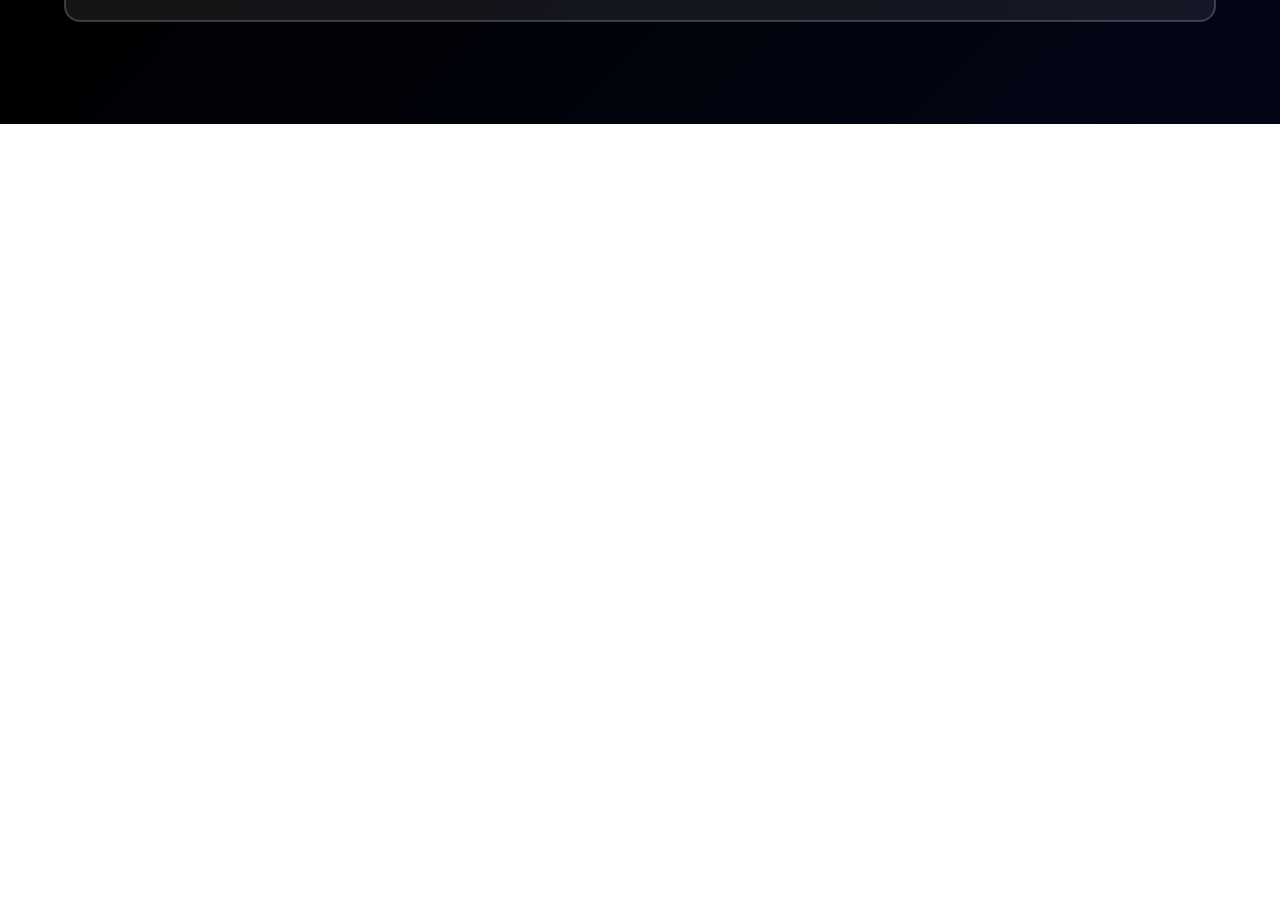
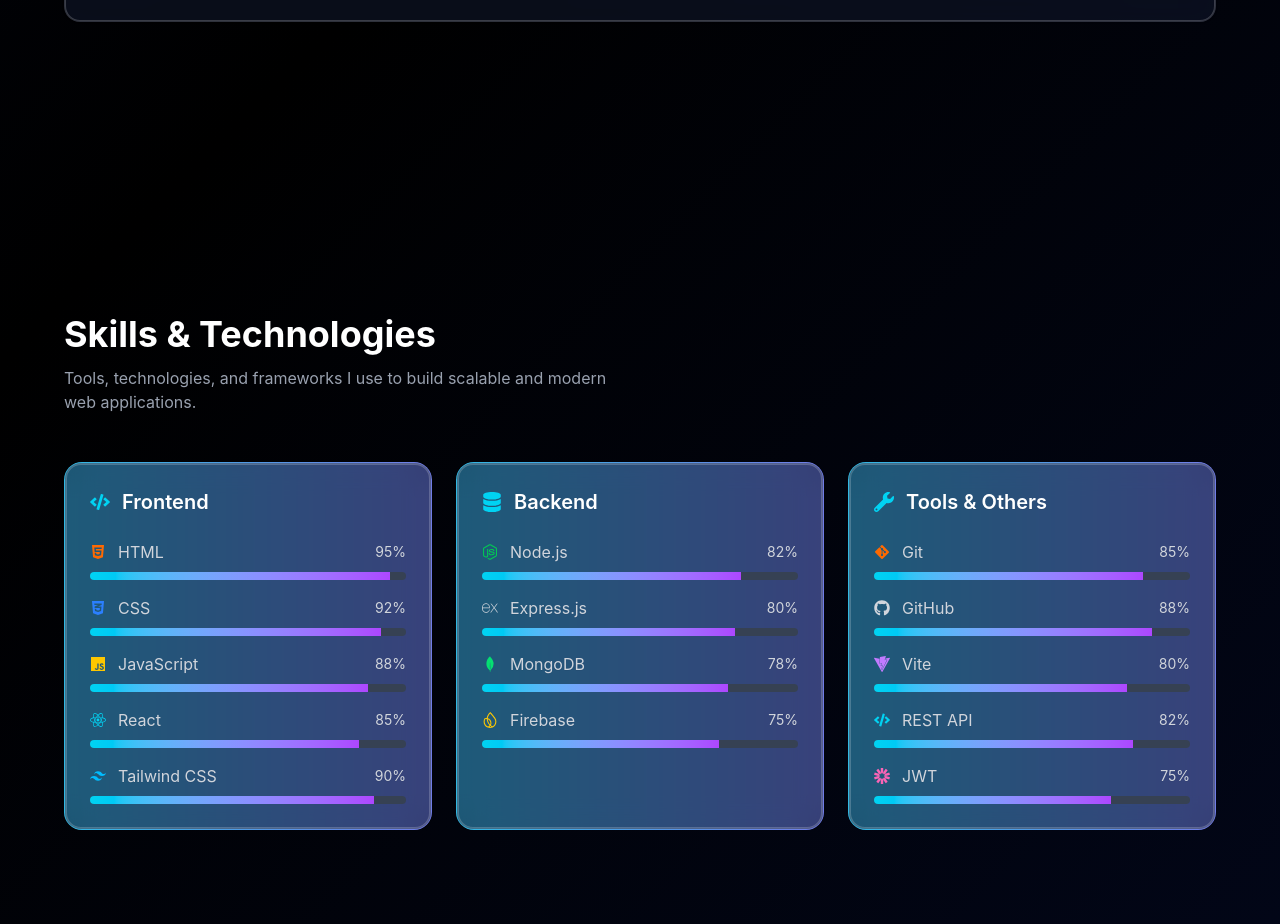
Before and after one commit to shakil218/my-personal-portfolio, a React (Vite) app: page / in a window 1280 px wide. Shown: the part 1476-2400 px from the top of the page. Before the commit the page ends 1600 px from the top, so only its background shows below. Built offline with nearby package versions, Linux system fonts and the light colour scheme.

Commit message:
Skills and Experience section design done

```diff
--- a/package.json
+++ b/package.json
@@ -15,6 +15,7 @@
     "lucide-react": "^0.562.0",
     "react": "^19.2.0",
     "react-dom": "^19.2.0",
+    "react-icons": "^5.5.0",
     "react-router": "^7.11.0",
     "react-router-dom": "^7.11.0",
     "tailwindcss": "^4.1.18"
--- a/src/index.css
+++ b/src/index.css
@@ -25,3 +25,38 @@
   border: 1px solid rgba(255, 255, 255, 0.15);
   border-radius: 16px;
 }
+
+/* 🔥 Animated Gradient Border */
+.gradient-border {
+  padding: 1px;
+  border-radius: 18px;
+  overflow: hidden;
+  background: linear-gradient(
+    270deg,
+    #22d3ee,
+    #6366f1,
+    #a855f7,
+    #22d3ee
+  );
+  background-size: 600% 600%;
+  animation: borderFlow 6s linear infinite;
+}
+
+@keyframes borderFlow {
+  0% { background-position: 0% 50%; }
+  50% { background-position: 100% 50%; }
+  100% { background-position: 0% 50%; }
+}
+
+/* Glassmorphism */
+.glass {
+  border-radius: 16px;
+  background: rgba(15, 23, 42, 0.6);
+  backdrop-filter: blur(14px);
+}
+
+/* 🔥 Hover Glow Effect */
+.skill-item:hover {
+  transform: translateX(4px);
+  text-shadow: 0 0 8px currentColor;
+}
--- a/src/layout/MainLayout.jsx
+++ b/src/layout/MainLayout.jsx
@@ -2,6 +2,8 @@
 import Navbar from '../components/Navbar';
 import Home from '../pages/Home';
 import About from '../pages/About';
+// import Projects from '../pages/Projects';
+import SkillsSection from '../pages/skills/SkillsSection';
 
 const MainLayout = () => {
   return (
@@ -10,6 +12,8 @@
       <main>
         <Home></Home>
         <About></About>
+        <SkillsSection></SkillsSection>
+        {/* <Projects></Projects> */}
       </main>
     </>
   );
--- a/src/pages/About.jsx
+++ b/src/pages/About.jsx
@@ -5,9 +5,9 @@
   return (
     <section
       id="about"
-      className="relative min-h-screen px-6 pt-28 sm:pt-32 md:pt-36 lg:pt-24 flex items-center justify-center"
+      className="relative min-h-screen px-6 pt-24 flex items-center justify-center"
     >
-      <div className="glass max-w-6xl w-full p-10 grid grid-cols-1 md:grid-cols-2 gap-12">
+      <div className="glass max-w-6xl w-full p-10 grid grid-cols-1 lg:grid-cols-2 gap-12">
         {/* LEFT CONTENT */}
         <motion.div
           initial={{ opacity: 0, x: -40 }}
--- /dev/null
+++ b/src/pages/skills/SkillCard.jsx
@@ -0,0 +1,42 @@
+import { motion } from "framer-motion";
+const SkillCard = ({ title, icon, skills }) => {
+  return (
+    /* 🔥 MODIFICATION 1:
+       Gradient animated border wrapper */
+    <div className="gradient-border ">
+      <motion.div whileHover={{ scale: 1.03 }} className="glass p-6 h-full flex flex-col">
+        <div className="flex items-center gap-3 mb-6">
+          <span className="text-cyan-400 text-xl">{icon}</span>
+          <h3 className="text-xl font-semibold text-white">{title}</h3>
+        </div>
+
+        <ul className="space-y-4">
+          {skills.map((skill) => (
+            /* 🔥 MODIFICATION 2:
+               Hover glow per skill item */
+            <li key={skill.name} className="skill-item">
+              <div className="flex items-center gap-3 text-gray-300">
+                {skill.icon}
+                <span className="flex-1">{skill.name}</span>
+                <span className="text-sm">{skill.level}%</span>
+              </div>
+
+              {/* 🔥 MODIFICATION 3:
+                  Animated progress bar */}
+              <div className="h-2 bg-gray-700 rounded mt-2 overflow-hidden">
+                <motion.div
+                  initial={{ width: 0 }}
+                  whileInView={{ width: `${skill.level}%` }}
+                  viewport={{ once: true }}
+                  transition={{ duration: 1 }}
+                  className="h-full bg-linear-to-r from-cyan-400 to-purple-500"
+                />
+              </div>
+            </li>
+          ))}
+        </ul>
+      </motion.div>
+    </div>
+  );
+};
+export default SkillCard;
--- /dev/null
+++ b/src/pages/skills/SkillsSection.jsx
@@ -0,0 +1,109 @@
+import { motion } from "framer-motion";
+import {
+  FaHtml5,
+  FaCss3Alt,
+  FaJs,
+  FaReact,
+  FaNodeJs,
+  FaGitAlt,
+  FaGithub,
+  FaCode,
+  FaDatabase,
+  FaWrench,
+} from "react-icons/fa";
+import {
+  SiTailwindcss,
+  SiMongodb,
+  SiFirebase,
+  SiExpress,
+  SiVite,
+  SiJsonwebtokens,
+} from "react-icons/si";
+import SkillCard from "./SkillCard";
+
+
+const skillsData = {
+  frontend: [
+    { name: "HTML", icon: <FaHtml5 className="text-orange-500" />, level: 95 },
+    { name: "CSS", icon: <FaCss3Alt className="text-blue-500" />, level: 92 },
+    { name: "JavaScript", icon: <FaJs className="text-yellow-400" />, level: 88 },
+    { name: "React", icon: <FaReact className="text-cyan-400" />, level: 85 },
+    {
+      name: "Tailwind CSS",
+      icon: <SiTailwindcss className="text-sky-400" />,
+      level: 90,
+    },
+  ],
+  backend: [
+    { name: "Node.js", icon: <FaNodeJs className="text-green-500" />, level: 82 },
+    { name: "Express.js", icon: <SiExpress className="text-gray-300" />, level: 80 },
+    { name: "MongoDB", icon: <SiMongodb className="text-green-400" />, level: 78 },
+    {
+      name: "Firebase",
+      icon: <SiFirebase className="text-yellow-400" />,
+      level: 75,
+    },
+  ],
+  tools: [
+    { name: "Git", icon: <FaGitAlt className="text-orange-500" />, level: 85 },
+    { name: "GitHub", icon: <FaGithub className="text-gray-300" />, level: 88 },
+    { name: "Vite", icon: <SiVite className="text-purple-400" />, level: 80 },
+    { name: "REST API", icon: <FaCode className="text-cyan-400" />, level: 82 },
+    {
+      name: "JWT",
+      icon: <SiJsonwebtokens className="text-pink-400" />,
+      level: 75,
+    },
+  ],
+};
+
+
+
+const SkillsSection = () => {
+  return (
+    <section
+      id="skills"
+      className="relative min-h-screen px-6 pt-24 flex items-center justify-center"
+    >
+      <div className="max-w-6xl w-full">
+        {/* Section Header */}
+        <motion.div
+          initial={{ opacity: 0, y: 30 }}
+          whileInView={{ opacity: 1, y: 0 }}
+          viewport={{ once: true }}
+          transition={{ duration: 0.5 }}
+          className="mb-12"
+        >
+          <h2 className="text-3xl md:text-4xl font-bold text-white mb-3">
+            Skills & Technologies
+          </h2>
+          <p className="text-gray-400 max-w-xl">
+            Tools, technologies, and frameworks I use to build scalable and
+            modern web applications.
+          </p>
+        </motion.div>
+
+        {/* Cards */}
+        <div className="grid grid-cols-1 md:grid-cols-3 gap-6">
+          <SkillCard
+            title="Frontend"
+            icon={<FaCode />}
+            skills={skillsData.frontend}
+          />
+          <SkillCard
+            title="Backend"
+            icon={<FaDatabase />}
+            skills={skillsData.backend}
+          />
+          <SkillCard
+            title="Tools & Others"
+            icon={<FaWrench />}
+            skills={skillsData.tools}
+          />
+        </div>
+      </div>
+    </section>
+  );
+};
+
+export default SkillsSection;
```
Also changed, not shown: src/pages/Projects.jsx (added), 1 other file (tests, documents, lock files or other folders).
